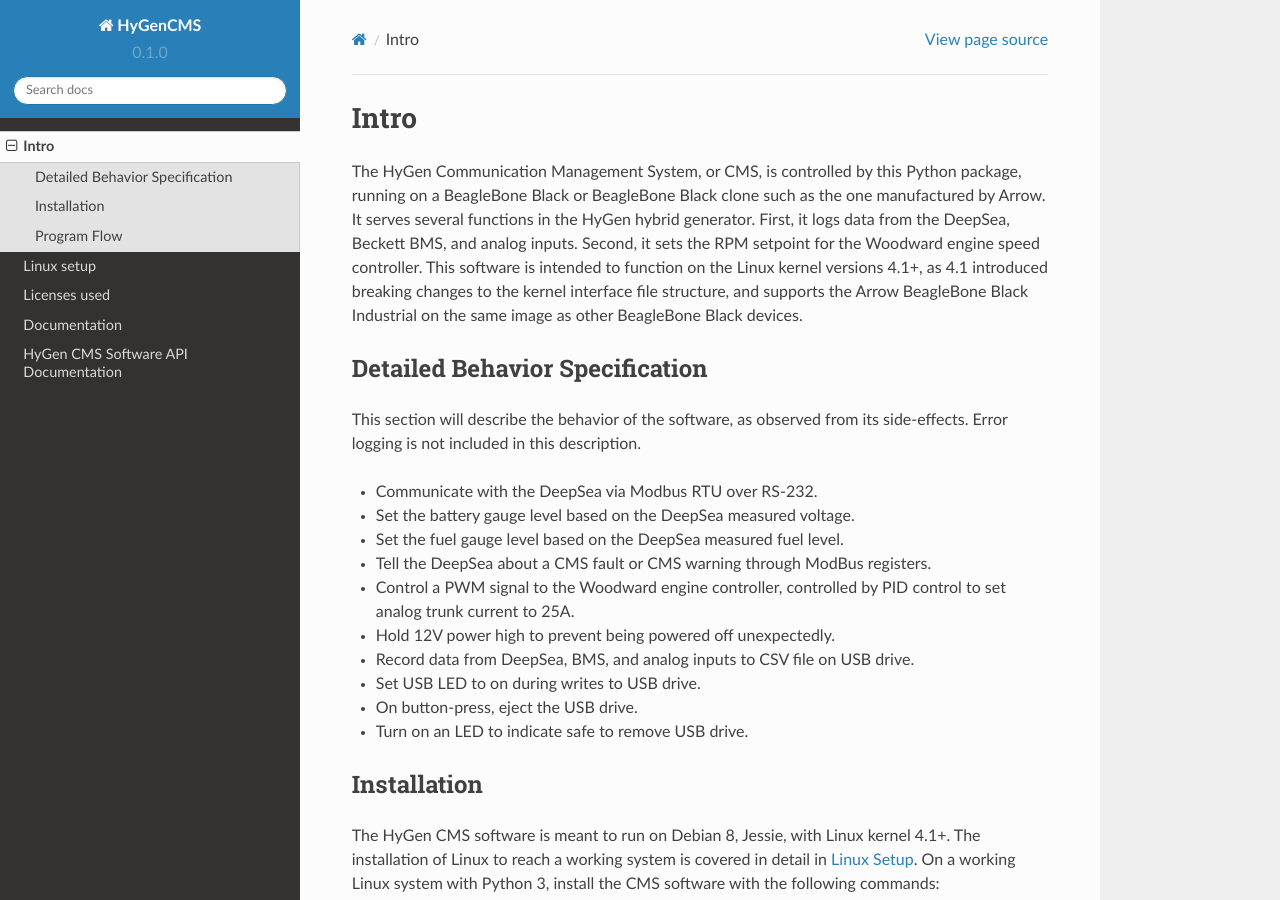
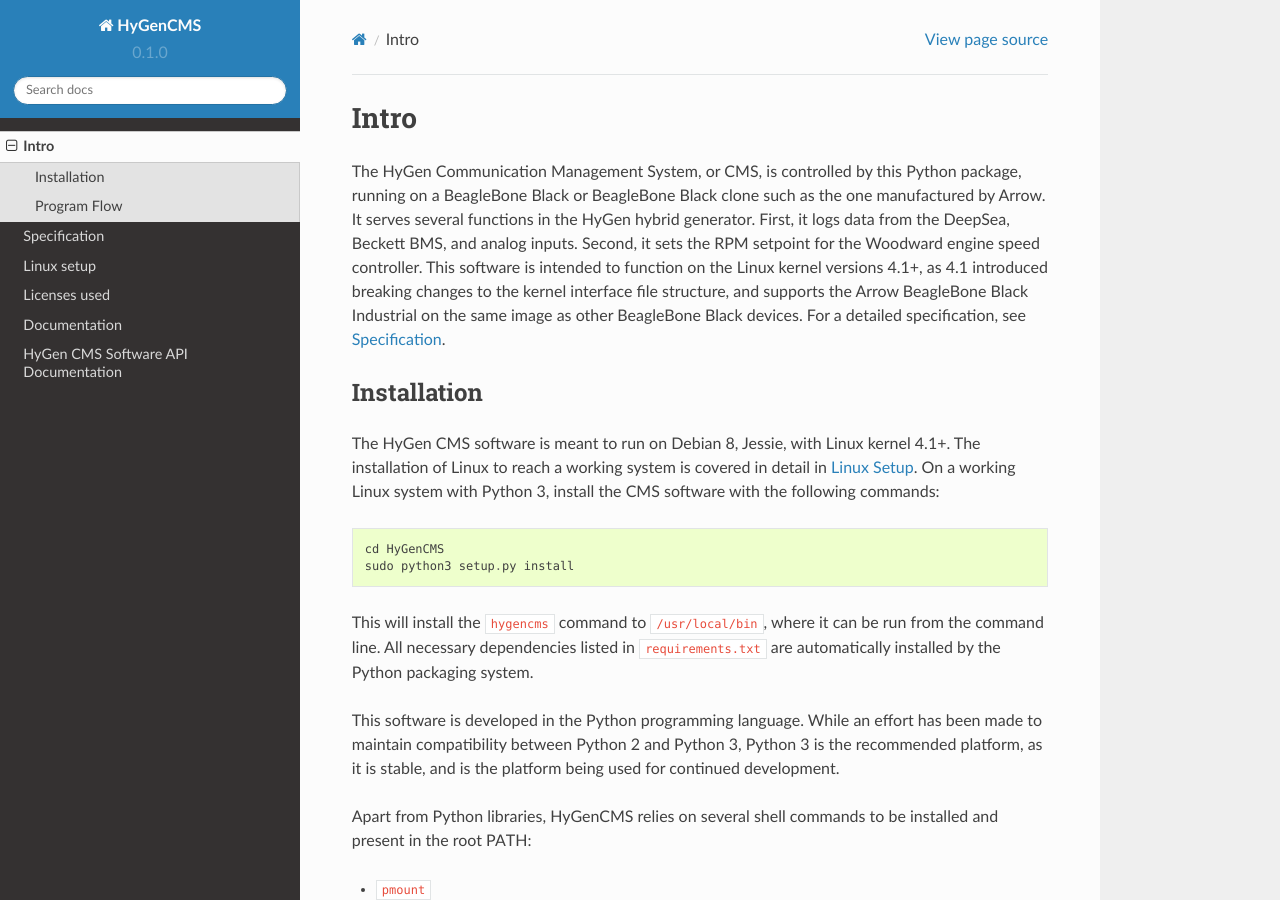
Before and after one commit to BillMarty/HyGenCMS, a Sphinx documentation site: the page built from docs/source/intro.txt, in a window 1280 px wide and 900 px high. Built offline with Sphinx 7.4.7 and the Read the Docs theme 2.0.0, drawn with Linux system fonts in a browser that asks for light colours.

Commit message:
Move detailed specification to its own file.

```diff
--- a/docs/source/index.txt
+++ b/docs/source/index.txt
@@ -12,6 +12,7 @@
    :maxdepth: 2
 
    intro
+   specification
    linuxsetup
    licensesused
    documentation
--- a/docs/source/intro.txt
+++ b/docs/source/intro.txt
@@ -11,28 +11,8 @@
 on the Linux kernel versions 4.1+, as 4.1 introduced breaking changes
 to the kernel interface file structure, and supports the Arrow
 BeagleBone Black Industrial on the same image as other BeagleBone Black
-devices.
+devices. For a detailed specification, see :ref:`specification`.
 
-Detailed Behavior Specification
--------------------------------
-
-This section will describe the behavior of the software, as observed
-from its side-effects. Error logging is not included in this
-description.
-
-* Communicate with the DeepSea via Modbus RTU over RS-232.
-* Set the battery gauge level based on the DeepSea measured voltage.
-* Set the fuel gauge level based on the DeepSea measured fuel level.
-* Tell the DeepSea about a CMS fault or CMS warning through ModBus
-  registers.
-* Control a PWM signal to the Woodward engine controller, controlled by
-  PID control to set analog trunk current to 25A.
-* Hold 12V power high to prevent being powered off unexpectedly.
-* Record data from DeepSea, BMS, and analog inputs to CSV file on USB
-  drive.
-* Set USB LED to on during writes to USB drive.
-* On button-press, eject the USB drive.
-* Turn on an LED to indicate safe to remove USB drive.
 
 .. _hygencms-installation:
 
```
Also changed, not shown: docs/source/specification.txt (added, +60 -0 lines).
